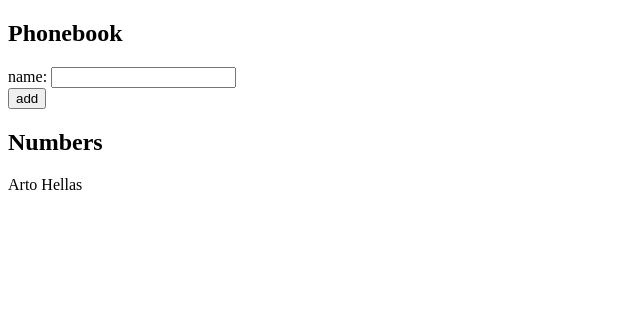
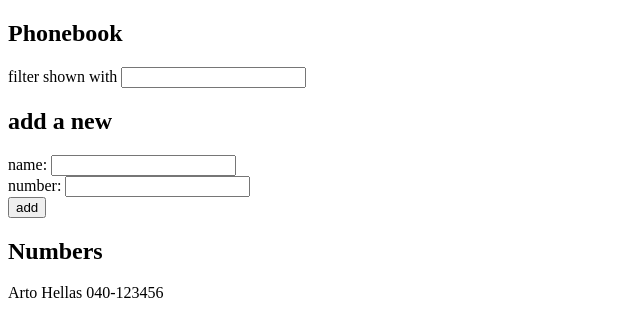
Before and after one commit to Perttu84/Full-Stack-Open-2019, a React (Create React App) app in the folder osa2/puhelinluettelo/: page / in a window 1280 px wide. Shown: the top 336 px of the page, without its empty margins (0-640 px from the left). Built offline with nearby package versions, Linux system fonts and the light colour scheme.

Commit message:
Finish exercise 2.8: puhelinluettelo step 3

```diff
--- a/osa2/puhelinluettelo/src/App.js
+++ b/osa2/puhelinluettelo/src/App.js
@@ -2,12 +2,13 @@ import React, { useState } from 'react'
 
 const App = () => {
   const [ persons, setPersons] = useState([
-    { name: 'Arto Hellas' }
+    { name: 'Arto Hellas', number: '040-123456' }
   ])
   const [ newName, setNewName ] = useState('')
+  const [ newNumber, setNewNumber ] = useState('')
 
-  const Numbers = ({persons}) => {
-    const rows = () => persons.map((person) => <div key={person.name}>{person.name}</div>)
+  const Persons = ({persons}) => {
+    const rows = () => persons.map((person) => <div key={person.name}>{person.name} {person.number}</div>)
     return (
       <>
         {rows()}
@@ -19,6 +20,7 @@ const App = () => {
     event.preventDefault()
     const personObject = {
       name: newName,
+      number: newNumber,
     }
 
     if (persons.map(person => person.name).indexOf(newName) === -1) {
@@ -34,20 +36,28 @@ const App = () => {
   const handleNameChange = (event) => {
     setNewName(event.target.value)
   }
+  const handleNumberChange = (event) => {
+    setNewNumber(event.target.value)
+  }
 
   return (
     <div>
       <h2>Phonebook</h2>
+      <div>filter shown with <input></input></div>
+      <h2>add a new</h2>
       <form onSubmit={addPerson}>
         <div>
           name: <input value={newName} onChange={handleNameChange}/>
+        </div>
+        <div>
+          number: <input value={newNumber} onChange={handleNumberChange}/>
         </div>
         <div>
           <button type="submit">add</button>
         </div>
       </form>
       <h2>Numbers</h2>
-      <Numbers persons={persons} />
+      <Persons persons={persons} />
     </div>
   )
 
```
